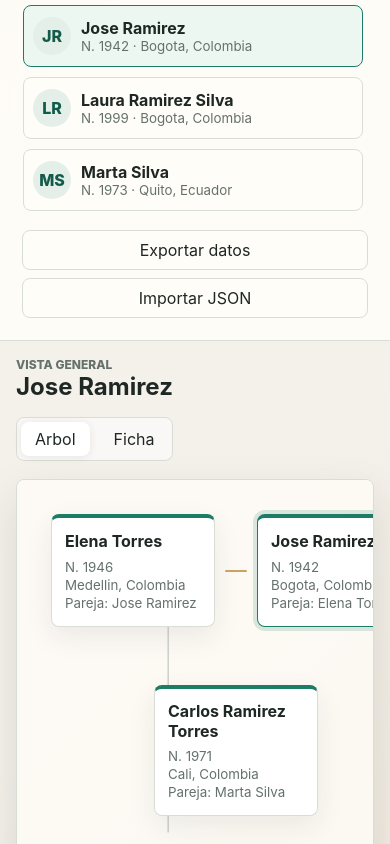
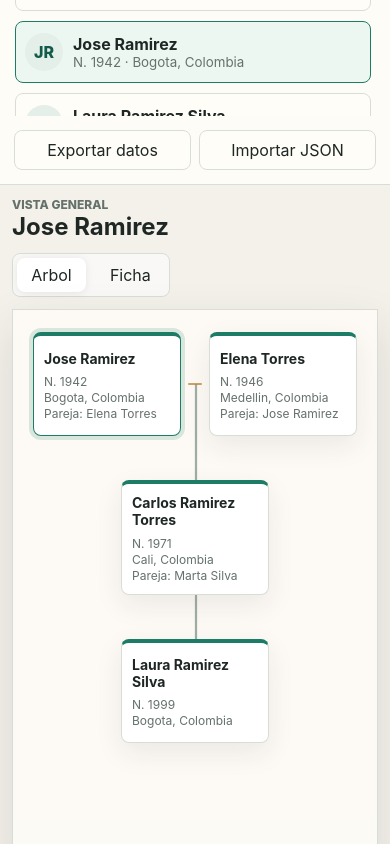
Before and after one commit to daviddoodems/doodems_gentree, a plain HTML site: page index.html in a window 390 px wide. Shown: the part 520-1364 px from the top of the page. Drawn offline with Linux system fonts and the light colour scheme; no server answers.

Commit message:
Mejora conectores y vista movil

```diff
--- a/app.js
+++ b/app.js
@@ -459,13 +459,12 @@ function buildFamilyUnits(group) {
 
   group
     .slice()
-    .sort((a, b) => a.name.localeCompare(b.name, "es"))
     .forEach((person) => {
       if (used.has(person.id)) return;
 
       const partner = person.partnerId ? byId.get(person.partnerId) : null;
       if (partner && groupIds.has(partner.id) && !used.has(partner.id)) {
-        units.push([person, partner].sort((a, b) => a.name.localeCompare(b.name, "es")));
+        units.push([person, partner]);
         used.add(person.id);
         used.add(partner.id);
         return;
@@ -512,6 +511,8 @@ function drawLines() {
   els.treeLines.setAttribute("viewBox", `0 0 ${width} ${height}`);
   els.treeLines.setAttribute("width", width);
   els.treeLines.setAttribute("height", height);
+  els.treeLines.style.width = `${width}px`;
+  els.treeLines.style.height = `${height}px`;
   els.treeLines.replaceChildren();
 
   visibleTreePeople().forEach((child) => {
@@ -567,12 +568,10 @@ function getCenter(node, panelBox) {
 }
 
 function drawConnector(from, to) {
-  const line = document.createElementNS("http://www.w3.org/2000/svg", "line");
-  line.setAttribute("x1", from.x);
-  line.setAttribute("y1", from.y);
-  line.setAttribute("x2", to.x);
-  line.setAttribute("y2", to.y);
-  els.treeLines.append(line);
+  const midY = Math.max(from.y + 28, from.y + (to.y - from.y) / 2);
+  const path = document.createElementNS("http://www.w3.org/2000/svg", "path");
+  path.setAttribute("d", `M ${from.x} ${from.y} V ${midY} H ${to.x} V ${to.y}`);
+  els.treeLines.append(path);
 }
 
 function renderForm() {
--- a/functions/api/people.js
+++ b/functions/api/people.js
@@ -15,7 +15,7 @@ export async function onRequestGet({ env }) {
     const { results } = await db.prepare(
       `SELECT *
        FROM people
-       ORDER BY name COLLATE NOCASE`
+       ORDER BY rowid`
     ).all();
 
     return json(results.map(fromRow));
--- a/styles.css
+++ b/styles.css
@@ -396,12 +396,17 @@ h1 {
   inset: 0;
   width: 100%;
   height: 100%;
+  z-index: 0;
+  overflow: visible;
   pointer-events: none;
 }
 
-.tree-lines line {
-  stroke: rgba(101, 113, 107, 0.34);
-  stroke-width: 2;
+.tree-lines path {
+  fill: none;
+  stroke: rgba(57, 88, 78, 0.48);
+  stroke-linecap: round;
+  stroke-linejoin: round;
+  stroke-width: 2.25;
 }
 
 .detail-panel {
@@ -464,6 +469,105 @@ h1 {
   }
 }
 
+@media (max-width: 640px) {
+  body {
+    background: var(--bg);
+  }
+
+  .sidebar {
+    gap: 14px;
+    padding: 14px;
+  }
+
+  .brand-mark {
+    width: 42px;
+    height: 42px;
+  }
+
+  h1 {
+    font-size: 18px;
+  }
+
+  .toolbar,
+  .view-switch,
+  .form-actions {
+    display: grid;
+    grid-template-columns: 1fr 1fr;
+  }
+
+  .toolbar .primary,
+  .form-actions .primary {
+    grid-column: 1 / -1;
+  }
+
+  .list {
+    max-height: 240px;
+    min-height: 120px;
+  }
+
+  .workspace {
+    padding: 12px;
+  }
+
+  .topbar {
+    gap: 12px;
+    margin-bottom: 12px;
+  }
+
+  .tree-panel,
+  .detail-panel {
+    border-radius: 0;
+    min-height: 72vh;
+  }
+
+  .tree {
+    gap: 44px;
+    padding: 22px 18px 34px;
+  }
+
+  .generation {
+    gap: 12px;
+  }
+
+  .family-unit {
+    gap: 7px;
+  }
+
+  .tree-person {
+    width: 148px;
+    min-height: 104px;
+    padding: 10px;
+  }
+
+  .tree-person button {
+    min-height: 76px;
+  }
+
+  .tree-person strong {
+    font-size: 14px;
+  }
+
+  .tree-person small {
+    font-size: 12px;
+  }
+
+  .partner-line {
+    width: 14px;
+  }
+
+  .detail-panel {
+    padding: 16px;
+  }
+
+  .data-actions {
+    grid-template-columns: 1fr 1fr;
+  }
+
+  .data-actions button {
+    width: 100%;
+  }
+}
+
 @media print {
   .sidebar,
   .topbar,
```
